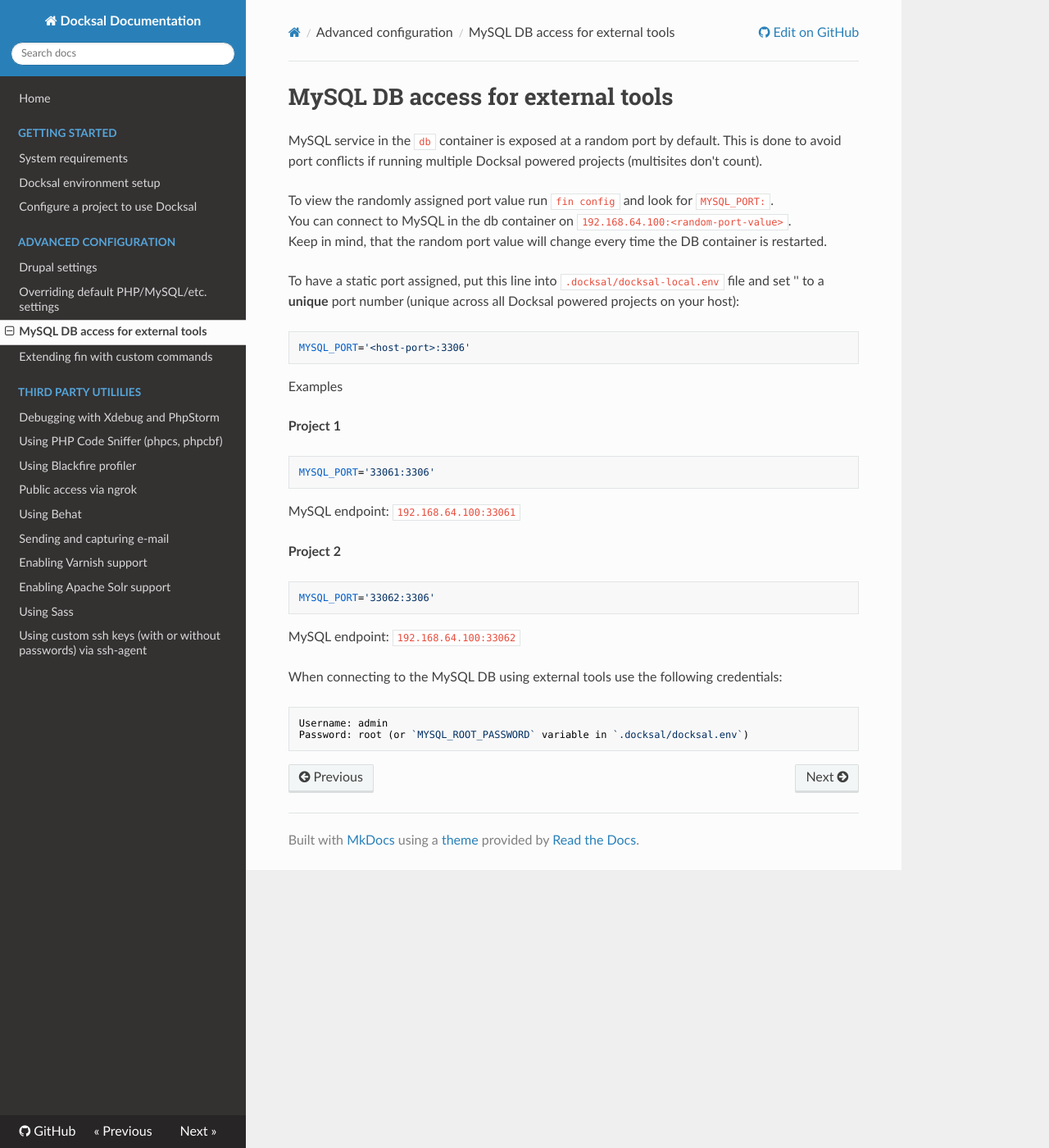
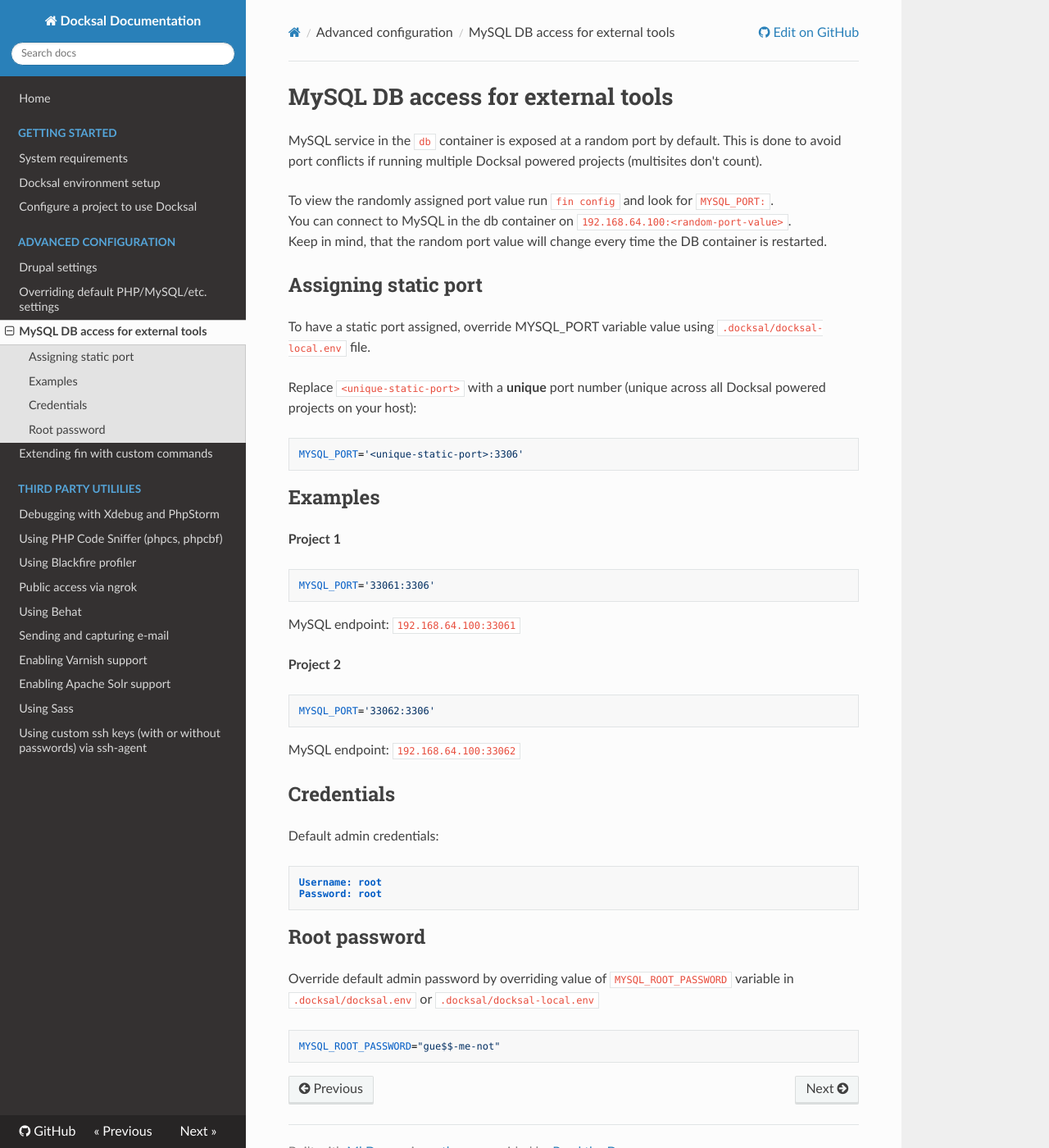
Before and after one commit to docksal/docksal, an MkDocs documentation site: the page built from docs/db-access.md, in a window 1280 px wide and 1400 px high. Shown: the whole window at 82% size. Built offline with MkDocs 1.6.1, drawn with Linux system fonts in a browser that asks for light colours; nearby versions of some CDN libraries; old or Windows-style settings are respelled for this version of MkDocs.

Commit message:
Update db access doc

````diff
--- a/docs/db-access.md
+++ b/docs/db-access.md
@@ -7,14 +7,17 @@ To view the randomly assigned port value run `fin config` and look for `MYSQL_PO
 You can connect to MySQL in the db container on `192.168.64.100:<random-port-value>`.
 Keep in mind, that the random port value will change every time the DB container is restarted.
 
-To have a static port assigned, put this line into `.docksal/docksal-local.env` file
-and set '<host-port>' to a **unique** port number (unique across all Docksal powered projects on your host):
+## Assigning static port
+
+To have a static port assigned, override MYSQL_PORT variable value using `.docksal/docksal-local.env` file.
+
+Replace `<unique-static-port>` with a **unique** port number (unique across all Docksal powered projects on your host):
 
 ```
-MYSQL_PORT='<host-port>:3306'
+MYSQL_PORT='<unique-static-port>:3306'
 ```
 
-Examples
+## Examples
 
 **Project 1**
 
@@ -32,9 +35,19 @@ MYSQL_PORT='33062:3306'
 
 MySQL endpoint: `192.168.64.100:33062`
 
-When connecting to the MySQL DB using external tools use the following credentials:
+## Credentials
+
+Default admin credentials:
 
 ```
-Username: admin
-Password: root (or `MYSQL_ROOT_PASSWORD` variable in `.docksal/docksal.env`)
+Username: root
+Password: root
 ```
+
+## Root password
+
+Override default admin password by overriding value of `MYSQL_ROOT_PASSWORD` variable in `.docksal/docksal.env` or `.docksal/docksal-local.env`
+
+```
+MYSQL_ROOT_PASSWORD="gue$$-me-not"
+```
````
